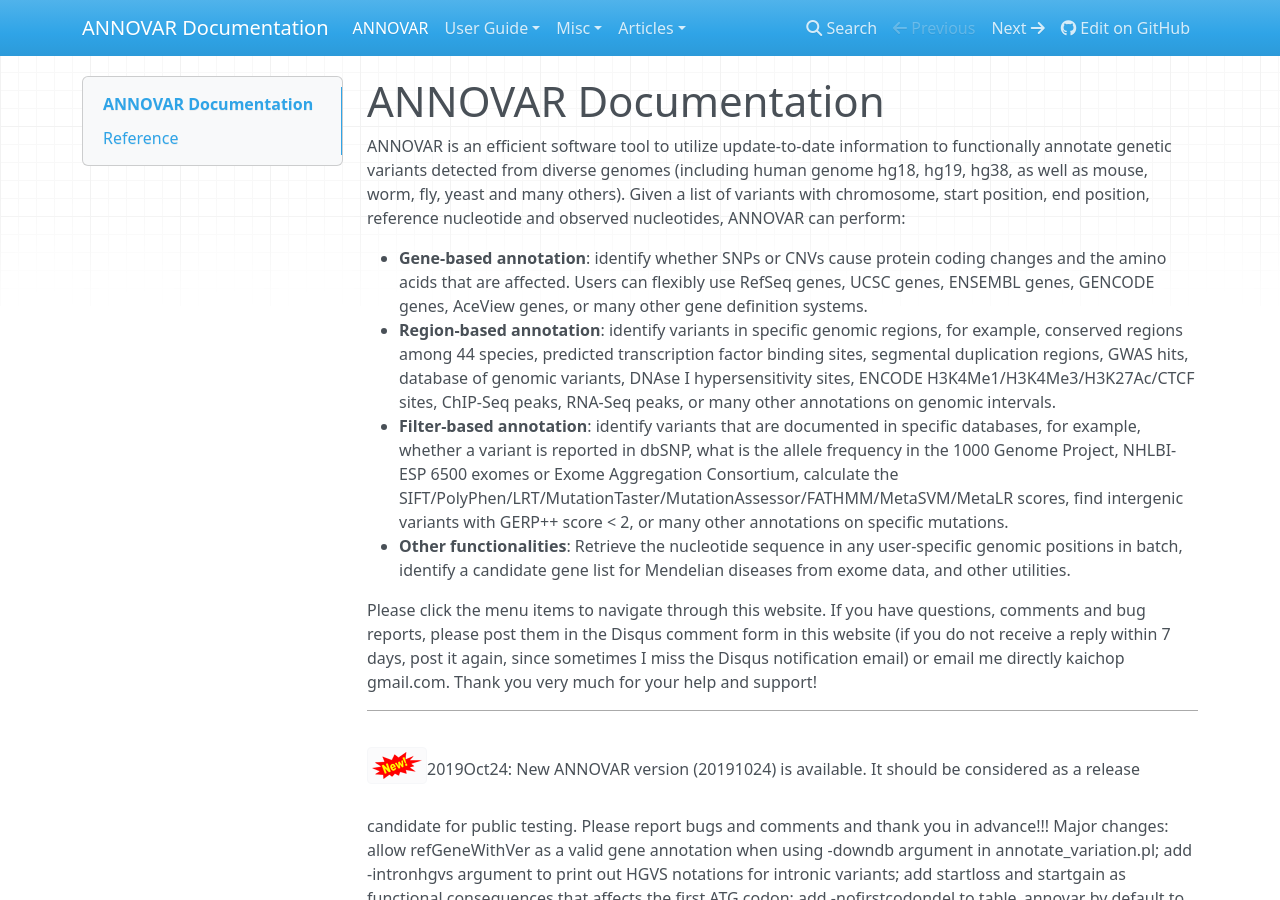
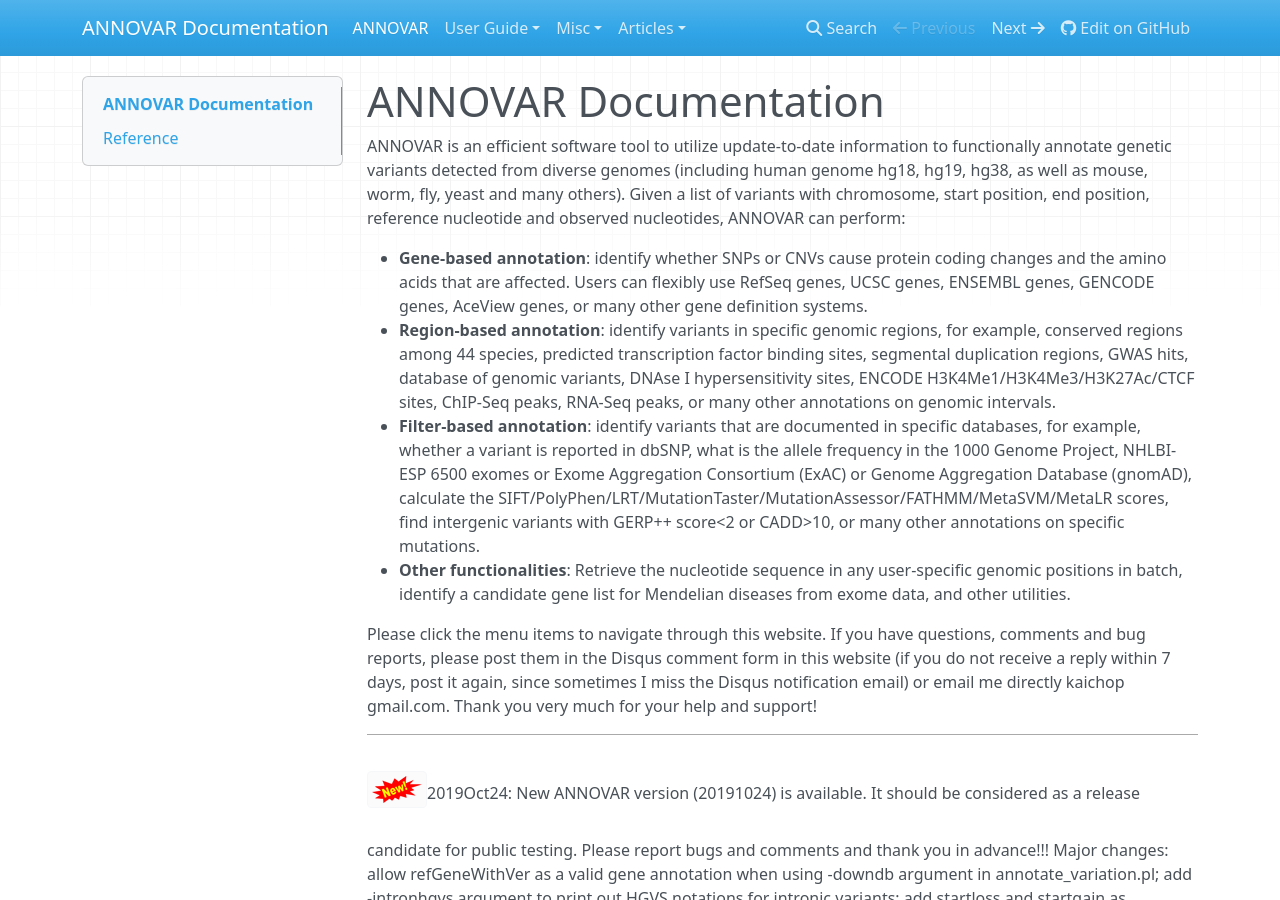
Before and after one commit to WGLab/doc-ANNOVAR, an MkDocs documentation site: the page built from docs/index.md, in a window 1280 px wide and 900 px high. Built offline with MkDocs 1.6.1, drawn with Linux system fonts in a browser that asks for light colours; nearby versions of some CDN libraries; old or Windows-style settings are respelled for this version of MkDocs.

Commit message:
Update index.md

```diff
--- a/docs/index.md
+++ b/docs/index.md
@@ -4,7 +4,7 @@ ANNOVAR is an efficient software tool to utilize update-to-date information to f
 
 - **Gene-based annotation**: identify whether SNPs or CNVs cause protein coding changes and the amino acids that are affected. Users can flexibly use RefSeq genes, UCSC genes, ENSEMBL genes, GENCODE genes, AceView genes, or many other gene definition systems.
 - **Region-based annotation**: identify variants in specific genomic regions, for example, conserved regions among 44 species, predicted transcription factor binding sites, segmental duplication regions, GWAS hits, database of genomic variants, DNAse I hypersensitivity sites, ENCODE H3K4Me1/H3K4Me3/H3K27Ac/CTCF sites, ChIP-Seq peaks, RNA-Seq peaks, or many other annotations on genomic intervals.
-- **Filter-based annotation**: identify variants that are documented in specific databases, for example, whether a variant is reported in dbSNP,  what is the allele frequency in the 1000 Genome Project, NHLBI-ESP 6500 exomes or Exome Aggregation Consortium, calculate the SIFT/PolyPhen/LRT/MutationTaster/MutationAssessor/FATHMM/MetaSVM/MetaLR scores, find intergenic variants with GERP++ score < 2, or many other annotations on specific mutations.
+- **Filter-based annotation**: identify variants that are documented in specific databases, for example, whether a variant is reported in dbSNP,  what is the allele frequency in the 1000 Genome Project, NHLBI-ESP 6500 exomes or Exome Aggregation Consortium (ExAC) or Genome Aggregation Database (gnomAD), calculate the SIFT/PolyPhen/LRT/MutationTaster/MutationAssessor/FATHMM/MetaSVM/MetaLR scores, find intergenic variants with GERP++ score<2 or CADD>10, or many other annotations on specific mutations.
 - **Other functionalities**: Retrieve the nucleotide sequence in any user-specific genomic positions in batch, identify a candidate gene list for Mendelian diseases from exome data, and other utilities.
 
 Please click the menu items to navigate through this website. If you have questions, comments and bug reports, please post them in the Disqus comment form in this website (if you do not receive a reply within 7 days, post it again, since sometimes I miss the Disqus notification email) or email me directly kaichop gmail.com. Thank you very much for your help and support!
```
